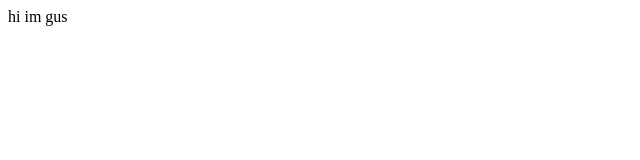
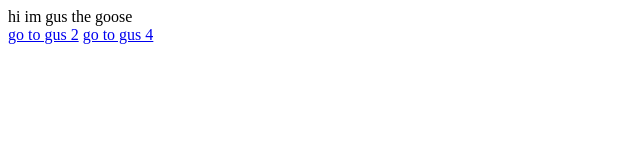
Before and after one commit to gusthegus/gusthegus.github.io, a plain HTML site: page index.html in a window 1280 px wide. Shown: the whole page, without its empty margins (0-640 px from the left). Drawn offline with Linux system fonts and the light colour scheme.

Commit message:
add subpages

```diff
--- a/index.html
+++ b/index.html
@@ -5,6 +5,9 @@
 
     </head>
     <body>
-        hi im gus
+        hi im gus the goose
+        <br>
+        <a href="gusTWO.html">go to gus 2</a>
+        <a href="folder/gusFOUR.html">go to gus 4</a>
     </body>
 </html>
```
Also changed, not shown: folder/gusFOUR.html (added, +10 -0 lines), gusTWO.html (added, +10 -0 lines).
